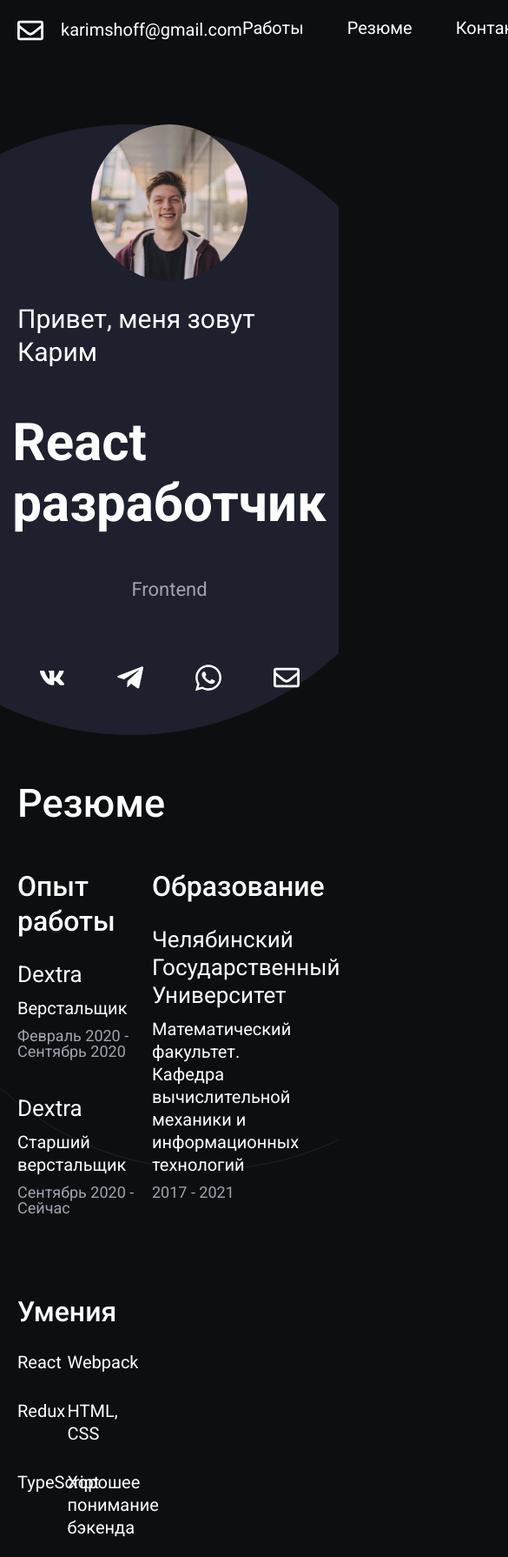
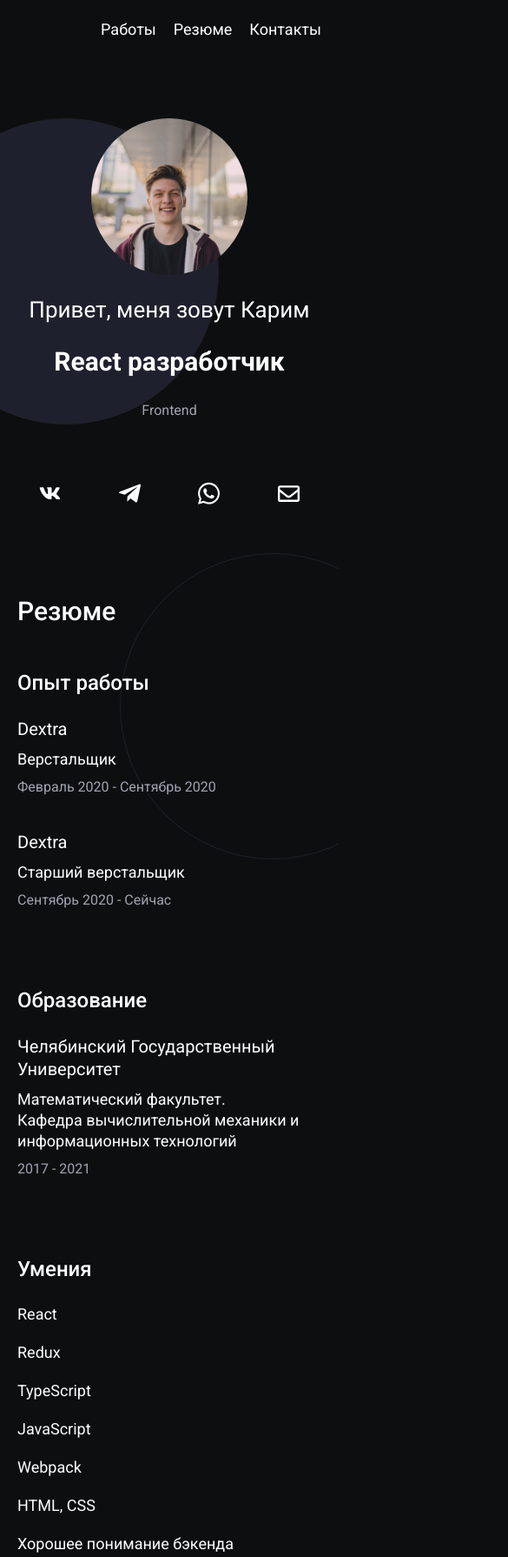
Before and after one commit to shoffkarim/portfolio, a website built with Parcel: page app/src/pug/index.pug in a window 390 px wide. Shown: the top 1790 px of the page at 87% size, 585 px wide, since content can reach past the window. Built offline with nearby package versions, Linux system fonts and the light colour scheme; files whose address does not match are found by name.

Commit message:
adaptive

```diff
--- a/app/src/pug/sections/resume.pug
+++ b/app/src/pug/sections/resume.pug
@@ -26,16 +26,16 @@
           li.resume-subitem
             p.resume-subitem__subtitle React
           li.resume-subitem
+            p.resume-subitem__subtitle Redux
+          li.resume-subitem
+            p.resume-subitem__subtitle TypeScript
+          li.resume-subitem
+            p.resume-subitem__subtitle JavaScript
+          li.resume-subitem
             p.resume-subitem__subtitle Webpack
-          li.resume-subitem
-            p.resume-subitem__subtitle Redux
           li.resume-subitem
             p.resume-subitem__subtitle HTML, CSS
           li.resume-subitem
-            p.resume-subitem__subtitle TypeScript
-          li.resume-subitem
             p.resume-subitem__subtitle Хорошее понимание бэкенда
           li.resume-subitem
-            p.resume-subitem__subtitle JavaScript
-          li.resume-subitem
             p.resume-subitem__subtitle Работа с базами данных
--- a/app/src/sass/components/footer.sass
+++ b/app/src/sass/components/footer.sass
@@ -6,6 +6,8 @@
     position: relative
     padding-top: 30px
     padding-bottom: 30px
+    @media screen and ( max-width: 767px )
+      justify-content: center
     &::before
       content: ""
       width: calc(100% - 320px)
@@ -30,6 +32,8 @@
       height: auto
       opacity: 1
       transition: all 0.4s
+      @media screen and ( max-width: 450px )
+        width: 25px
       &:hover
         opacity: 0.5
       svg
@@ -47,6 +51,8 @@
       width: 30px
       height: auto
       margin-right: 20px
+      @media screen and ( max-width: 450px )
+        width: 25px
       svg
         width: 100%
         height: auto
@@ -57,3 +63,5 @@
       line-height: 25px
       color: #fff
       margin-top: 2px
+      @media screen and ( max-width: 767px )
+        display: none
--- a/app/src/sass/components/header.sass
+++ b/app/src/sass/components/header.sass
@@ -3,16 +3,22 @@
   .container
     @include dfr()
     justify-content: space-between
+    align-items: flex-start
+    @media screen and ( max-width: 500px )
+      justify-content: flex-end
   &-contact
     @include dfr()
     align-items: flex-start
     opacity: 1
     transition: all 0.4s
+    @media screen and ( max-width: 500px )
+      display: none
     &:hover
       opacity: 0.5
-
     &__icon
       margin-right: 20px
+      @media screen and ( max-width: 767px )
+        display: none
       svg
         width: 30px
         height: auto
@@ -23,8 +29,12 @@
       line-height: 25px
       color: #fff
       margin-top: 2px
+      @media screen and ( max-width: 767px )
+        font-size: 18px
+        line-height: 24px
   &-nav
     @include dfr()
+    margin-top: 2px
     a
       font-size: 20px
       line-height: 25px
@@ -32,6 +42,10 @@
       margin-right: 50px
       opacity: 1
       transition: all 0.4s
+      @media screen and ( max-width: 767px )
+        font-size: 18px
+        line-height: 24px
+        margin-right: 20px
       &:hover
         opacity: 0.5
       &:last-child
--- a/app/src/sass/helpers/_main.sass
+++ b/app/src/sass/helpers/_main.sass
@@ -18,11 +18,29 @@ main
     font-size: 60px
     line-height: 70px
     font-weight: 700
+    @media screen and ( max-width: 767px )
+      font-size: 40px
+      line-height: 50px
+    @media screen and ( max-width: 500px )
+      font-size: 30px
+      line-height: 40px
   &-h2
     font-size: 45px
     line-height: 50px
     font-weight: 500
+    @media screen and ( max-width: 767px )
+      font-size: 35px
+      line-height: 40px
+    @media screen and ( max-width: 500px )
+      font-size: 30px
+      line-height: 35px
   &-h3
     font-size: 32px
     line-height: 40px
     font-weight: 500
+    @media screen and ( max-width: 767px )
+      font-size: 28px
+      line-height: 34px
+    @media screen and ( max-width: 500px )
+      font-size: 24px
+      line-height: 30px
--- a/app/src/sass/sections/resume.sass
+++ b/app/src/sass/sections/resume.sass
@@ -7,32 +7,61 @@
     margin-top: 50px
     @include dfr()
     flex-wrap: wrap
+    @media screen and ( max-width: 767px )
+      margin-top: 0px
   &-item
     width: calc(50% - 20px)
+    @media screen and ( max-width: 767px )
+      width: 100%
+      margin-top: 50px
     &--skills
       margin-top: 50px
-      .resume-subitem
-        margin-bottom: 20px
+      @media screen and ( max-width: 1200px )
+        width: calc(100% - 70px)
       .resume-sublist
         flex-direction: row
         flex-wrap: wrap
         max-width: 600px
+        justify-content: space-between
+        @media screen and ( max-width: 1200px )
+          max-width: none
+        @media screen and ( max-width: 500px )
+          flex-direction: column
       .resume-subitem
         width: calc(50% - 20px)
+        margin-bottom: 20px
+        @media screen and ( max-width: 500px )
+          width: 100%
+          margin-bottom: 10px
   &-sublist
     @include dfc()
     margin-top: 25px
     max-width: 400px
+    @media screen and ( max-width: 767px )
+      max-width: 600px
   &-subitem
     margin-bottom: 40px
     &__title
       font-size: 26px
       line-height: 32px
       margin-bottom: 10px
+      @media screen and ( max-width: 767px )
+        font-size: 24px
+        line-height: 30px
+      @media screen and ( max-width: 500px )
+        font-size: 20px
+        line-height: 26px
     &__subtitle
       font-size: 20px
       line-height: 26px
       margin-bottom: 10px
+      @media screen and ( max-width: 767px )
+        font-size: 18px
+        line-height: 24px
     &__text
       font-size: 18px
+      line-height: 24px
       color: #a0a4b0
+      @media screen and ( max-width: 500px )
+        font-size: 16px
+        line-height: 20px
--- a/app/src/sass/sections/welcome.sass
+++ b/app/src/sass/sections/welcome.sass
@@ -12,6 +12,14 @@
     border: 1px solid #1f2128
     z-index: 1
     background-color: #1e212d
+    @media screen and ( max-width: 850px )
+      width: 500px
+      height: 500px
+      left: -100px
+    @media screen and ( max-width: 500px )
+      width: 350px
+      height: 350px
+      left: -100px
   &::before
     content: ""
     position: absolute
@@ -22,6 +30,14 @@
     border-radius: 50%
     border: 1px solid #1f2128
     z-index: 1
+    @media screen and ( max-width: 850px )
+      width: 500px
+      height: 500px
+      right: -100px
+    @media screen and ( max-width: 500px )
+      width: 350px
+      height: 350px
+      right: -100px
   .container
     @include dfc()
     align-items: center
@@ -41,14 +57,31 @@
     line-height: 38px
     font-weight: 400
     margin-top: 25px
+    text-align: center
+    @media screen and ( max-width: 767px )
+      font-size: 26px
+      line-height: 30px
   &-phrase
     margin-top: 50px
     margin-bottom: 50px
+    text-align: center
+    max-width: 900px
+    @media screen and ( max-width: 500px )
+      margin-top: 25px
+      margin-bottom: 25px
   &-desc
     font-size: 22px
     line-height: 28px
     font-weight: 400
     color: #a0a4b0
+    text-align: center
+    max-width: 900px
+    @media screen and ( max-width: 767px )
+      font-size: 18px
+      line-height: 26px
+    @media screen and ( max-width: 500px )
+      font-size: 16px
+      line-height: 22px
 
 .contacts
   padding-top: 50px
@@ -72,6 +105,8 @@
     height: auto
     opacity: 1
     transition: all 0.4s
+    @media screen and ( max-width: 450px )
+      width: 25px
     &:hover
       opacity: 0.5
     svg
--- a/app/src/sass/sections/works.sass
+++ b/app/src/sass/sections/works.sass
@@ -5,13 +5,25 @@
     @include dfr()
     justify-content: space-between
     margin-top: 50px
+    @media screen and ( max-width: 767px )
+      flex-direction: column
   &-list
     width: calc(50% - 30px)
+    @media screen and ( max-width: 767px )
+      width: 100%
+      @include dfc()
+      align-items: center
     &--second
       margin-top: 150px
+      @media screen and ( max-width: 767px )
+        margin-top: 0px
   &-item
     @include dfc()
     margin-bottom: 50px
+    @media screen and ( max-width: 767px )
+      width: 80%
+    @media screen and ( max-width: 450px )
+      width: 100%
     &__href
       @include dfc()
       color: #fff
@@ -25,12 +37,21 @@
       font-size: 20px
       line-height: 26px
       margin-bottom: 10px
+      @media screen and ( max-width: 767px )
+        font-size: 18px
+        line-height: 24px
     &__text
       font-size: 18px
       line-height: 24px
       color: #a0a4b0
       margin-bottom: 15px
+      @media screen and ( max-width: 500px )
+        font-size: 16px
+        line-height: 20px
     &__desc
       font-size: 18px
       line-height: 24px
       color: #a0a4b0
+      @media screen and ( max-width: 500px )
+        font-size: 16px
+        line-height: 20px
```
Also changed, not shown: app/build/css/style.min.css, app/build/index.html.
